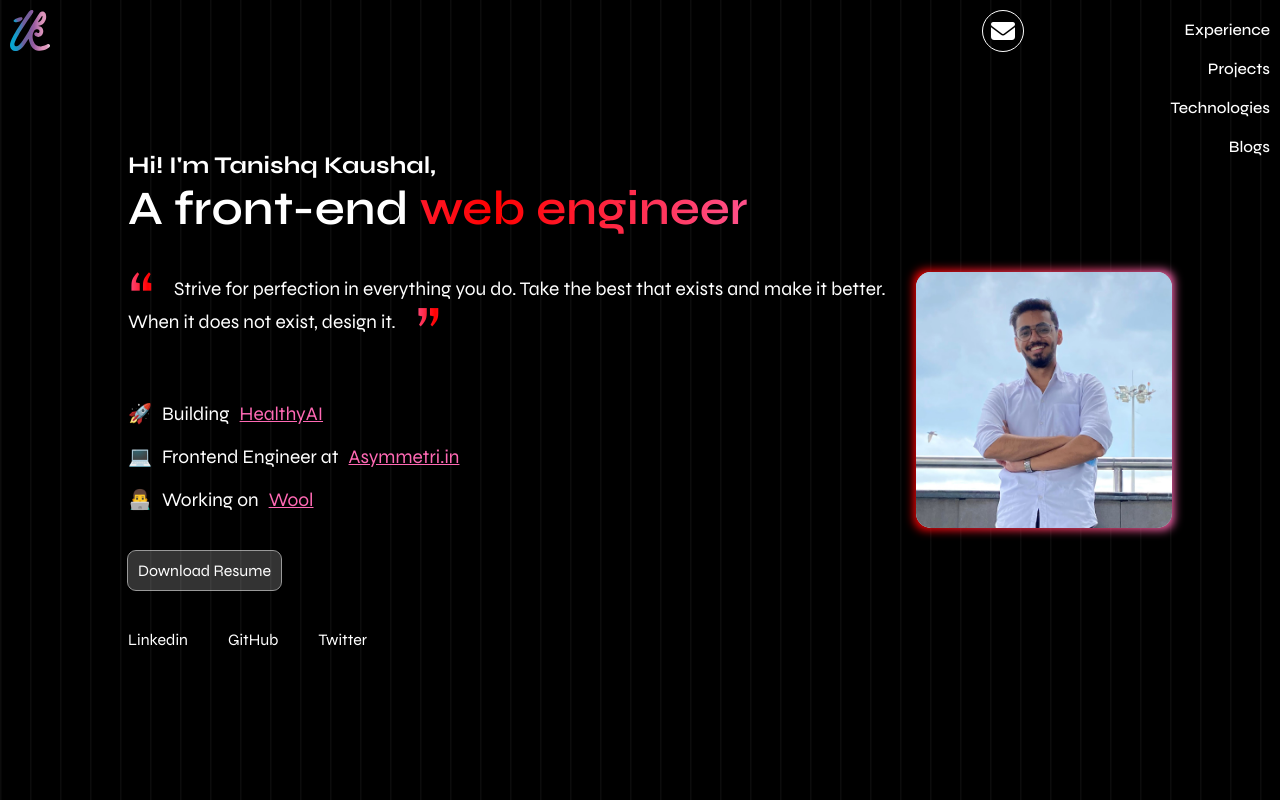
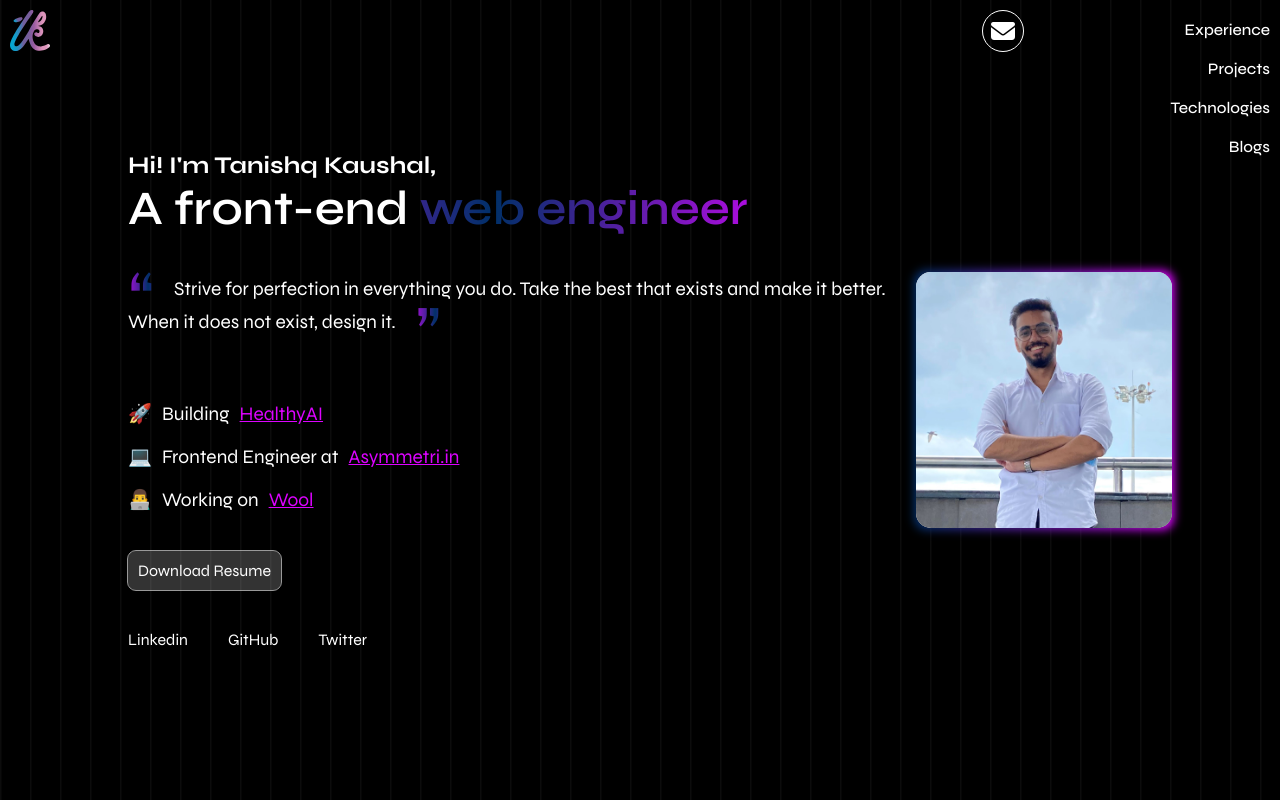
Before and after one commit to tanishqkrk/portfolio, a React (Vite) app: page / in a window 1280 px wide. Shown: the top 800 px of the page. Built offline with nearby package versions, Linux system fonts and the light colour scheme; a web font is replaced by a local one.

Commit message:
meemfeognaengisnelirgnsijerngsjetrngjisentgikrn

```diff
--- a/src/theme/index.css
+++ b/src/theme/index.css
@@ -19,11 +19,11 @@ html {
   /* --background-color: #0C0C0C; */
   --background-color: #0C0C0C;
   --font-color: #FFFFFF;
-  /* --blue: rgba(0, 48, 104, 1); */
-  --blue: red;
+  --blue: rgba(0, 48, 104, 1);
+  /* --blue: red; */
   /* --blue: rgb(0, 187, 255); */
-  /* --pink: rgba(220, 3, 255, 1); */
-  --pink: hotpink;
+  --pink: rgba(220, 3, 255, 1);
+  /* --pink: hotpink; */
   --dim-pink: rgba(220, 3, 255, .05);
   --dim-blue: rgba(0, 48, 104, .3);
   --linear-gradient: linear-gradient(to right,
```
